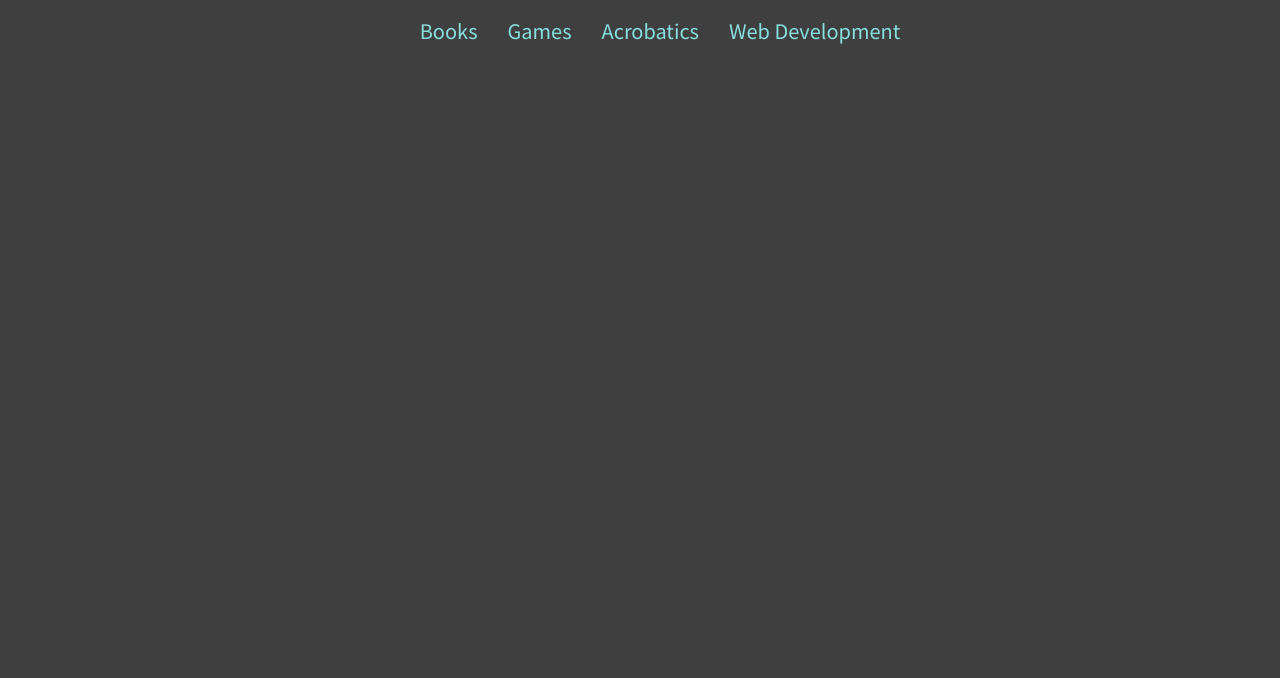
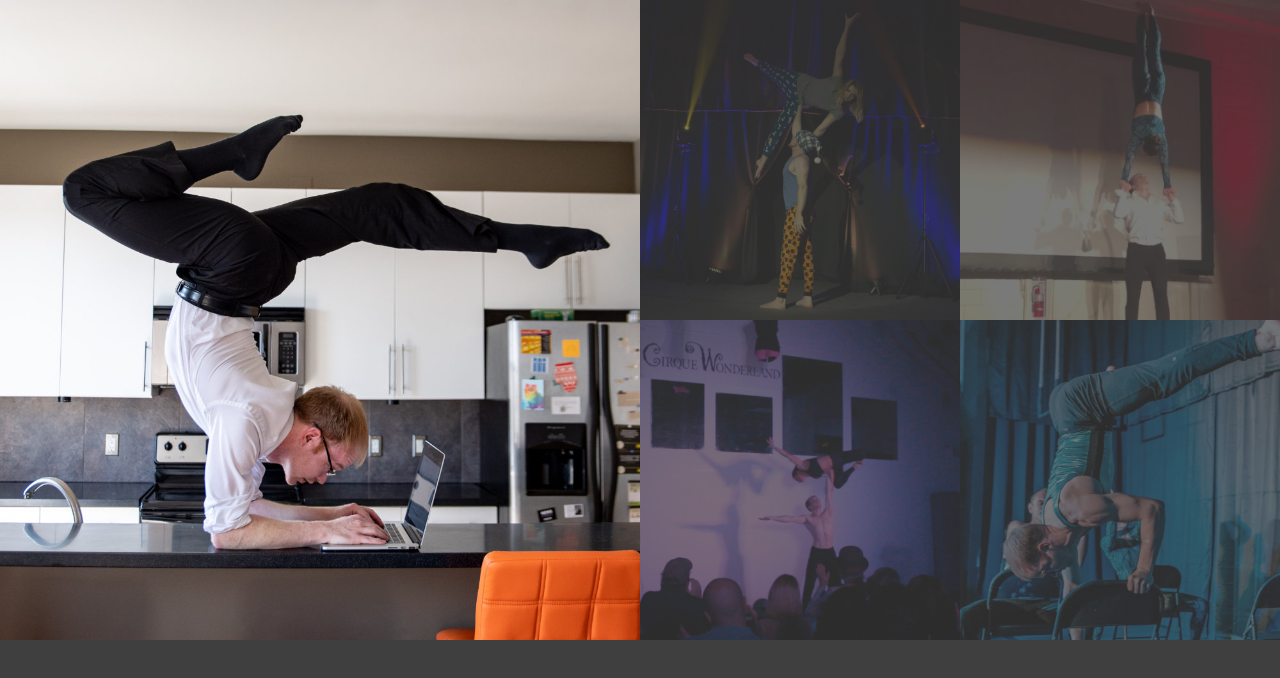
Before and after one commit to bka04/bka, a React (Create React App) app: page /home in a window 1280 px wide. Shown: the top 678 px of the page. Built offline with nearby package versions, Linux system fonts and the light colour scheme.

Commit message:
Change welcome to home. Format grid. Add links.

```diff
--- a/src/App.js
+++ b/src/App.js
@@ -1,7 +1,7 @@
 import { Route, Redirect, useLocation } from "react-router-dom";
 
 import Header from "./components/layout/Header";
-import Welcome from "./pages/Welcome";
+import Home from "./pages/Home";
 import Books from "./pages/Books";
 import Games from "./pages/Games";
 import Acrobatics from "./pages/Acrobatics";
@@ -10,7 +10,7 @@ const Dev = () => <p>Development stuff coming soon</p>;
 
 const routes = [
   { path: "/"},
-  { path: "/welcome", Component: Welcome },
+  { path: "/home", Component: Home },
   { path: "/books", Component: Books },
   { path: "/games", Component: Games },
   { path: "/acrobatics", Component: Acrobatics },
@@ -22,11 +22,11 @@ function App() {
 
   return (
     <div>
-      {location.pathname !== "/welcome" ? <Header /> : null}
+      {location.pathname !== "/home" ? <Header /> : null}
       <div className="mainPageContainer">
         {routes.map(({ path, Component }) => (
           <Route key={path} path={path} exact>
-              {path === '/' ? <Redirect to='/welcome' /> : <Component />}
+              {path === '/' ? <Redirect to='/home' /> : <Component />}
           </Route>
         ))}
       </div>
--- a/src/components/Layout/Header.js
+++ b/src/components/Layout/Header.js
@@ -63,6 +63,11 @@ const Header = (props) => {
           <span className={`material-icons ${classes.menuIcon}`} onClick={onClickHandler}>menu</span>
         </div>
         <ul className={ulClass}>
+        <li>
+            <NavLink to="/home" activeClassName={classes.active}>
+              Home
+            </NavLink>
+          </li>
           <li>
             <NavLink to="/books" activeClassName={classes.active}>
               Books
--- /dev/null
+++ b/src/pages/Home.css
@@ -0,0 +1,56 @@
+.homeImagesContainer {
+  display: grid;
+  grid-template-columns: repeat(1fr, 4);
+  grid-template-rows: repeat(1fr, 4);
+  grid-template-areas:
+  "imgMain imgMain img1 img2"
+  "imgMain imgMain img3 img4";
+}
+
+@media (max-width: 700px) {
+  .homeImagesContainer {
+    grid-template-columns: repeat(1fr, 2);
+    grid-template-rows: repeat(1fr, 4);
+    grid-template-areas:
+  "imgMain imgMain"
+  "imgMain imgMain"
+  "img1 img2"
+  "img3 img4";
+  }
+}
+
+.homeImageSub, .homeImageMain {
+  width: 100%;
+  max-height: 100%;
+  display: block;
+}
+
+.homeImageSub {
+  opacity: 30%;
+  cursor: pointer;
+}
+
+.homeImageSub:hover {
+  opacity: 1;
+}
+
+
+.homeImageMain {
+  grid-area: imgMain;
+}
+
+.homeImage1 {
+  grid-area: img1;
+}
+
+.homeImage2 {
+  grid-area: img2;
+}
+
+.homeImage3 {
+  grid-area: img3;
+}
+
+.homeImage4 {
+  grid-area: img4;
+}
--- /dev/null
+++ b/src/pages/Home.js
@@ -0,0 +1,44 @@
+import { Link } from "react-router-dom";
+import "./Home.css";
+
+const Home = () => {
+  return (
+    <div className="homeImagesContainer">
+      <img
+        src={require("../assets/brent.jpg").default}
+        alt="Brent Aronsen"
+        className="homeImageMain"
+      ></img>
+      <Link to="/books">
+        <img
+          src={require("../assets/acrobatics-1.jpg").default}
+          alt="Books"
+          className="homeImage1 homeImageSub"
+        ></img>
+      </Link>
+      <Link to="/games">
+        <img
+          src={require("../assets/acrobatics-2.jpg").default}
+          alt="Crossword"
+          className="homeImage2 homeImageSub"
+        ></img>
+      </Link>
+      <Link to="/acrobatics">
+        <img
+          src={require("../assets/acrobatics-3.jpg").default}
+          alt="Acrobatics"
+          className="homeImage3 homeImageSub"
+        ></img>
+      </Link>
+      <Link to="/development">
+        <img
+          src={require("../assets/acrobatics-4.jpg").default}
+          alt="Computer"
+          className="homeImage4 homeImageSub"
+        ></img>
+      </Link>
+    </div>
+  );
+};
+
+export default Home;
--- a/src/pages/Welcome.js
+++ /dev/null
@@ -1,11 +0,0 @@
-
-
-const Welcome = () => {
-  return (
-    <div>
-      Welcome!
-    </div>
-  );
-};
-
-export default Welcome;
```
